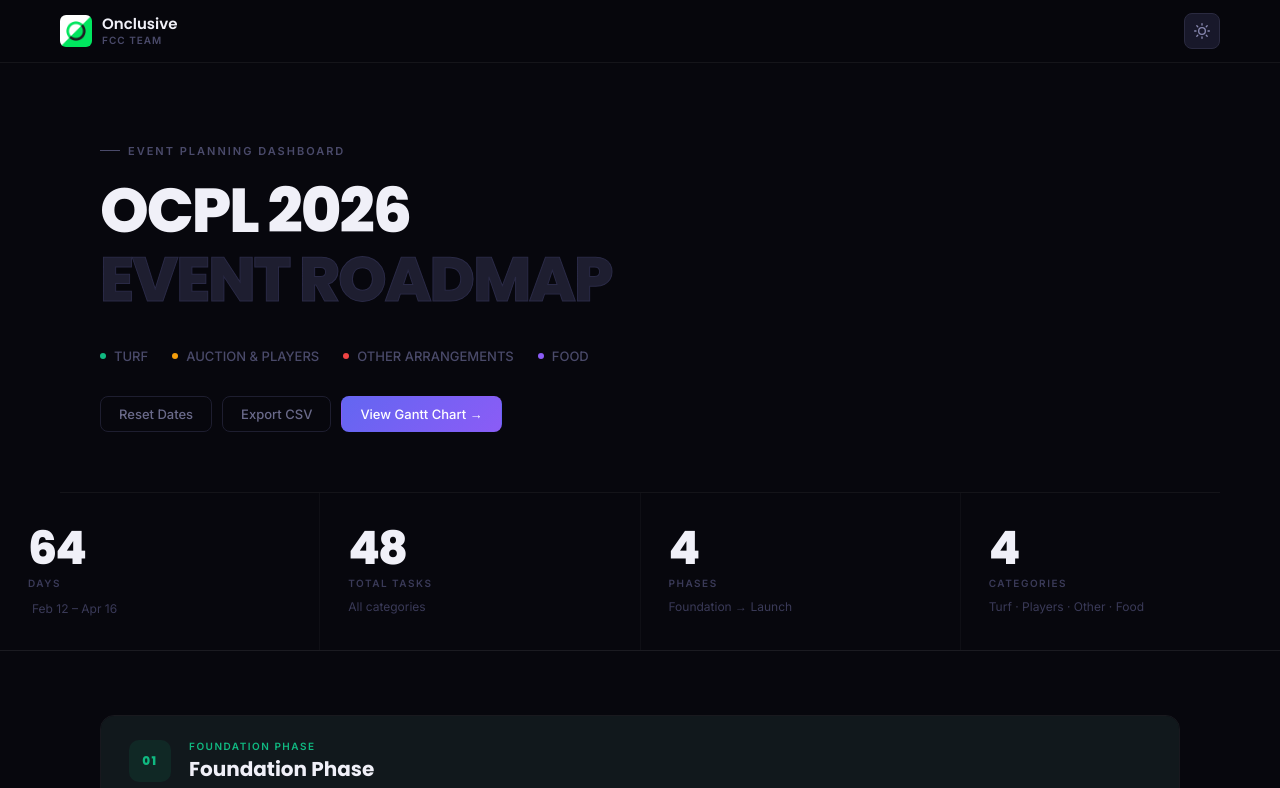
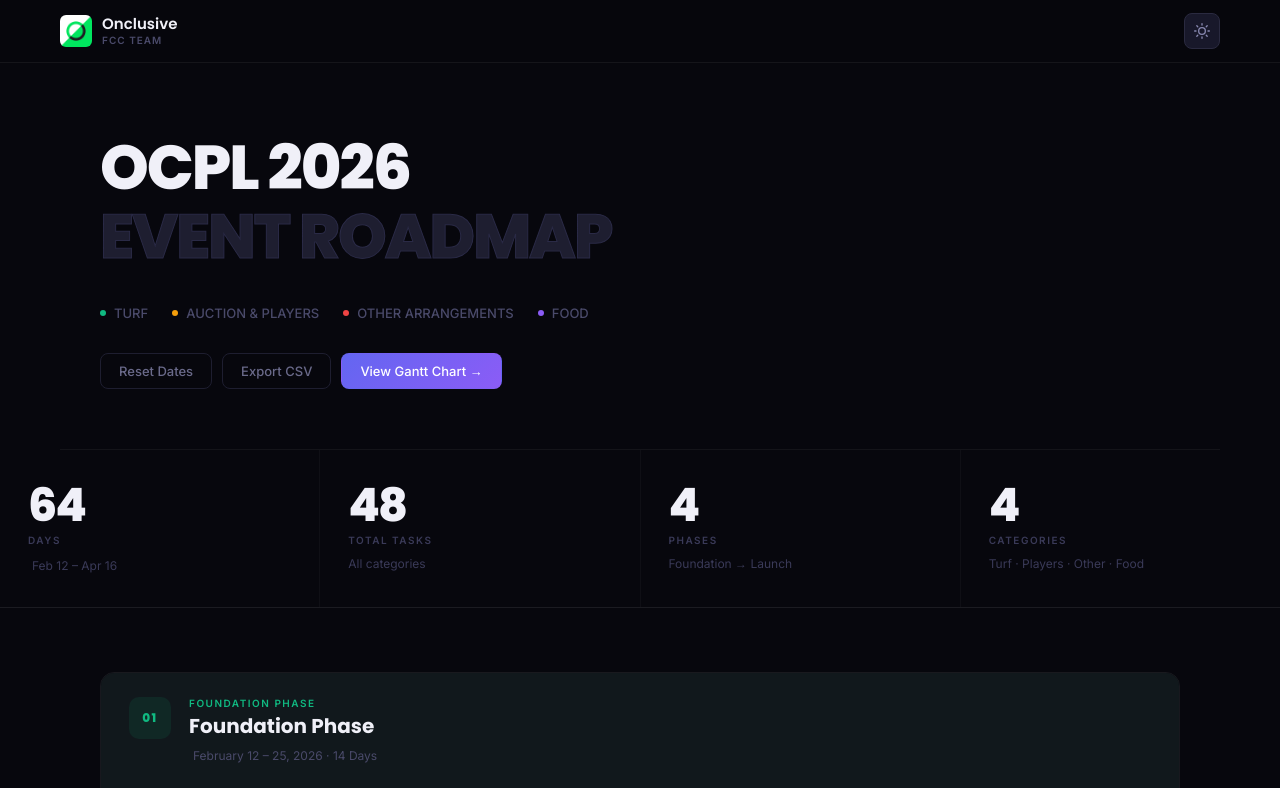
Before and after one commit to souravmalviya/ocpl-eventPage, a React (Vite) app: page / in a window 1280 px wide. Shown: the top 788 px of the page. Built offline with nearby package versions, Linux system fonts and the light colour scheme.

Commit message:
Remove Event Planning Dashboard label from hero

```diff
--- a/ocpl2026.jsx
+++ b/ocpl2026.jsx
@@ -461,7 +461,6 @@ export default function OCPL2026DetailedRoadmap({ onNavigateToGantt, theme = 'da
 
       {/* ── Hero ── */}
       <div className="hero">
-        <div className="hero-label">Event Planning Dashboard</div>
         <h1 className="hero-title">OCPL 2026</h1>
         <div className="hero-subtitle">EVENT ROADMAP</div>
         <div className="hero-meta">
```
